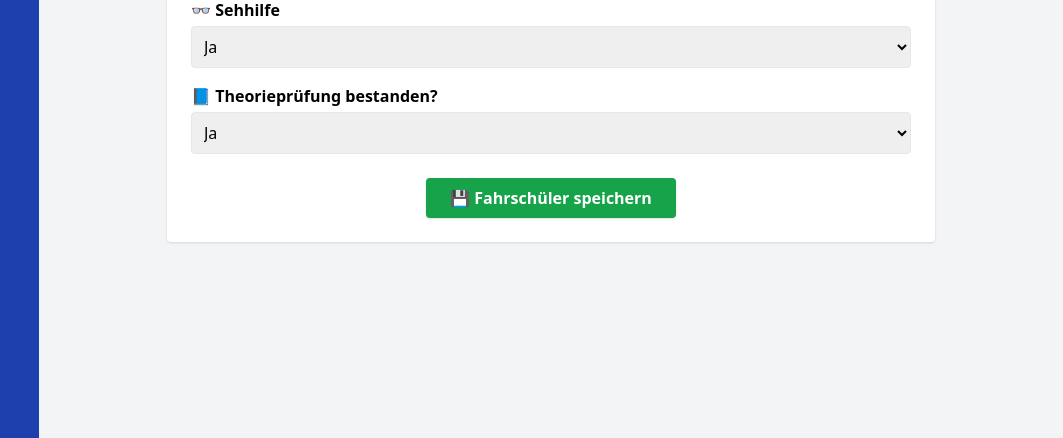
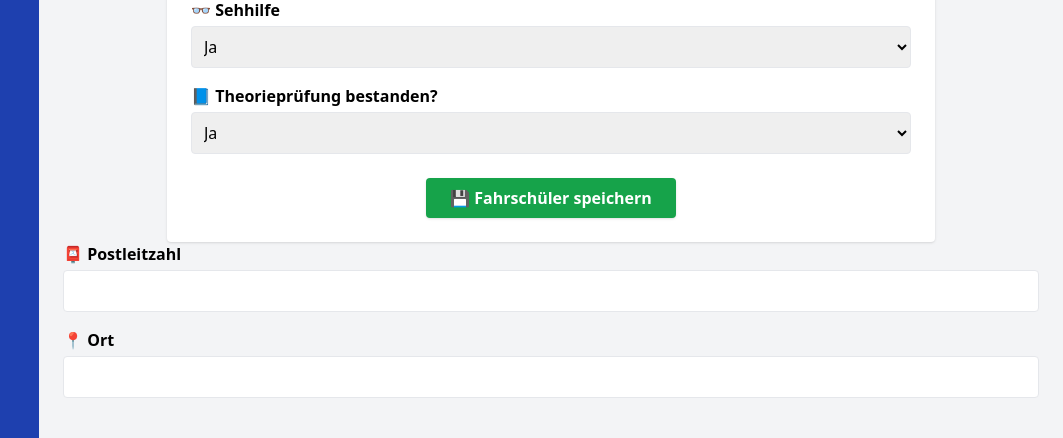
Before and after one commit to eyfahrlehrer/schuelerakte, a Flask app: page /stammdaten in a window 1280 px wide. Shown: the part 622-1060 px from the top of the page, without its empty margins (217-1280 px from the left). Run offline with Flask 3, Linux system fonts and the light colour scheme; the visitor is signed in with stand-in values (Sample User, id 1); some libraries are stand-ins or nearby versions.

Commit message:
Update stammdaten.html

```diff
--- a/templates/stammdaten.html
+++ b/templates/stammdaten.html
@@ -92,7 +92,19 @@
   </form>
 </div>
 
-<!-- Ort per PLZ automatisch ausfüllen -->
+<!-- PLZ -->
+<div class="mb-4">
+  <label class="block font-semibold mb-1" for="plz">📮 Postleitzahl</label>
+  <input type="text" name="plz" id="plz" class="w-full border rounded p-2" required>
+</div>
+
+<!-- Ort -->
+<div class="mb-4">
+  <label class="block font-semibold mb-1" for="ort">📍 Ort</label>
+  <input type="text" name="ort" id="ort" class="w-full border rounded p-2" required>
+</div>
+
+<!-- PLZ-Ort Auto-Fill Script -->
 <script>
   document.getElementById('plz').addEventListener('input', async function () {
     const plz = this.value;
@@ -108,4 +120,5 @@ document.getElementById('plz').addEventListener('input', async function () {
     }
   });
 </script>
+
 {% endblock %}
```
Lines whose indentation alone changed are shown as unchanged.
